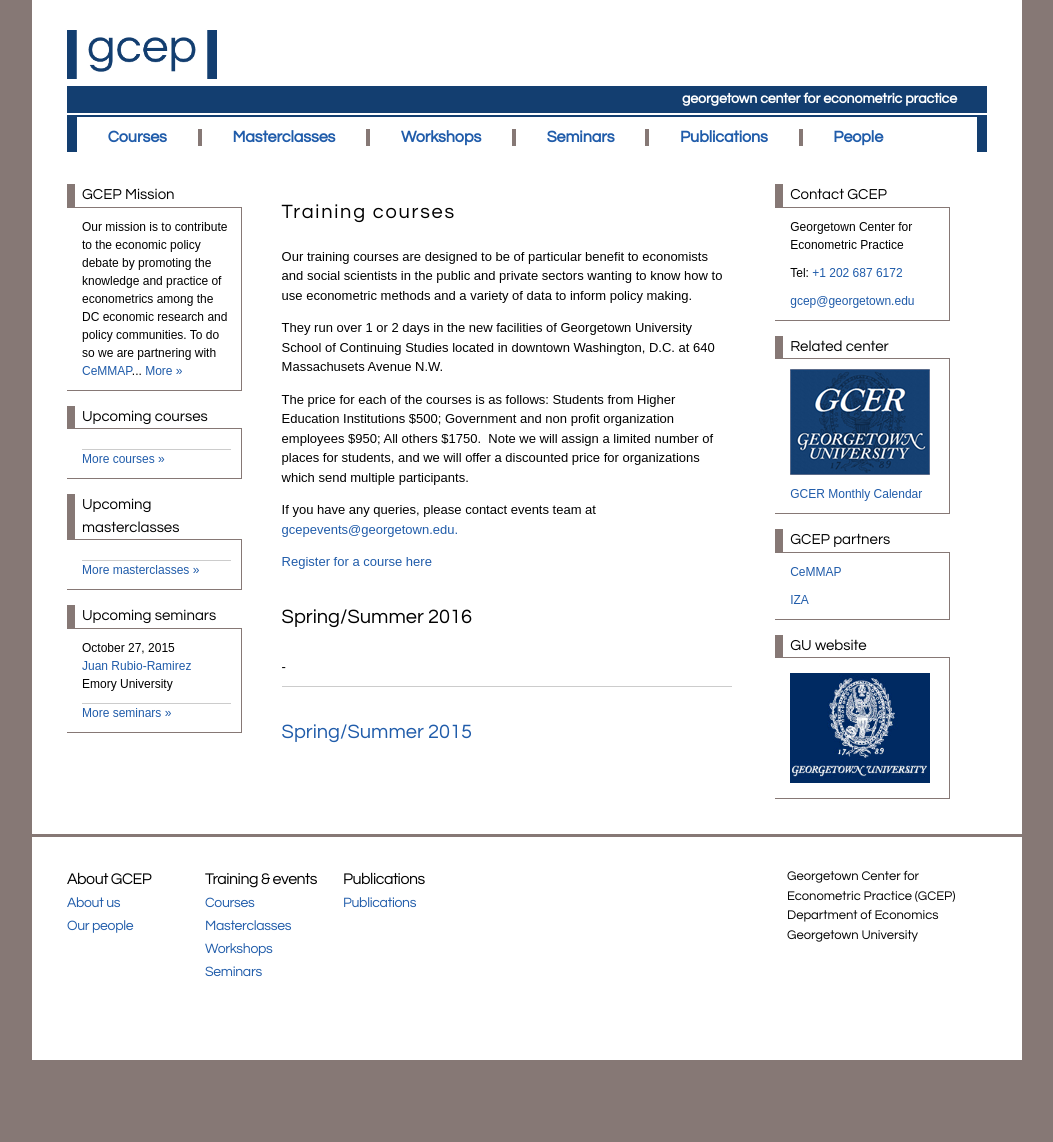
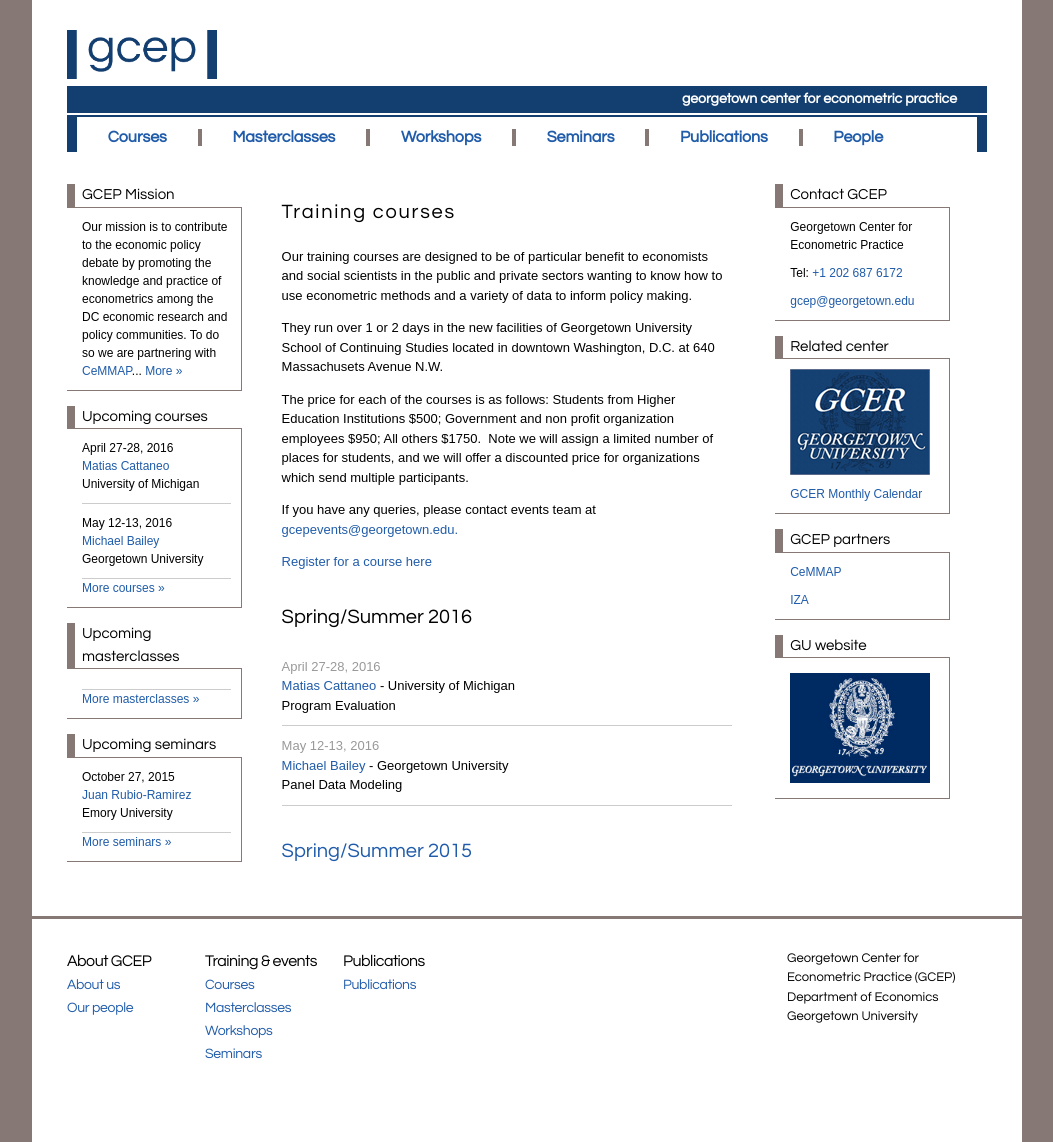
Before and after one commit to georgetown-econ/gcep, a Jekyll site: the page built from courses.html, in a window 1280 px wide. Shown: the whole page, without its empty margins (113-1166 px from the left). Built offline with Jekyll 4.4.1, drawn with Linux system fonts in a browser that asks for light colours; before the commit the page ends 1060 px from its top, so only the background shows below that.

Commit message:
added upcoming courses to the coursepage

```diff
--- a/_data/courses.yml
+++ b/_data/courses.yml
@@ -1,6 +1,11 @@
+- course:
+    speaker: "<a href=\"https://sites.google.com/site/matiasdcattaneo/\"> Matias Cattaneo </a>"
+    workplace: "University of Michigan"
+    schedule: "April 27-28, 2016"
+    title: "Program Evaluation"
 
 - course:
-  speaker: "<a href=\"https://sites.google.com/site/matiasdcattaneo/\"> Matias Cattaneo </a>"
-  workplace: "University of Michigan"
-  schedule: "April 27-28, 2016"
-  title: "Program Evaluation"
+    speaker: "<a href=\"http://faculty.georgetown.edu/baileyma/\"> Michael Bailey </a>"
+    workplace: "Georgetown University"
+    schedule: "May 12-13, 2016"
+    title: "Panel Data Modeling"
--- a/courses.html
+++ b/courses.html
@@ -37,7 +37,8 @@
       </p>
 
       <h1>Spring/Summer 2016</h1>
-      <div class="courses">
+
+        <div class="courses">
         {% for course in site.data.courses %}
         <div class="course panel-section-content-item">
           <div class="course-schedule">{{ course.course.schedule }}</div>
@@ -49,7 +50,7 @@
           <div class="course-button">{{ course.course.button_general }}</div>
         </div>
         {% endfor %}
-       </div>
+        </div>
 
         <h1><a href="/previous-courses/">Spring/Summer 2015</a></h1>
 
```
